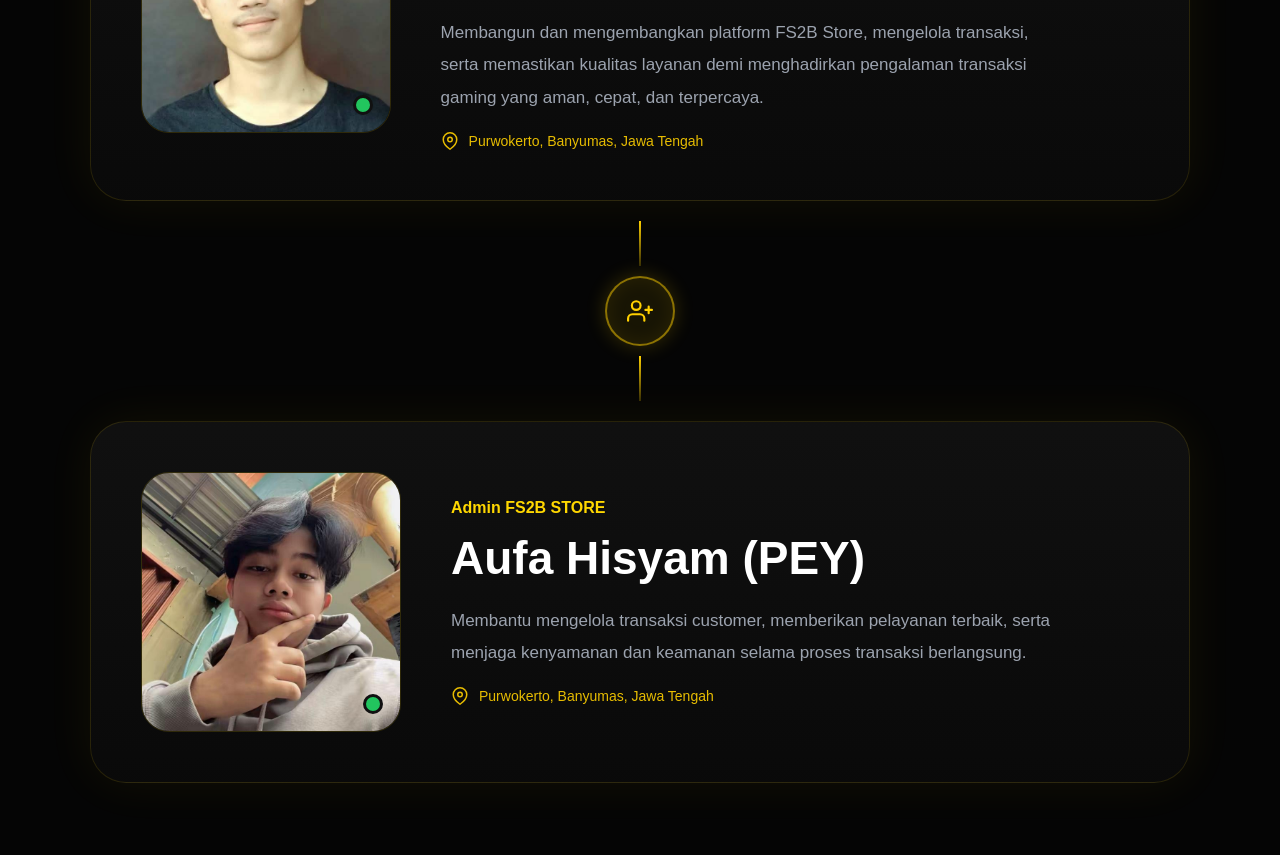
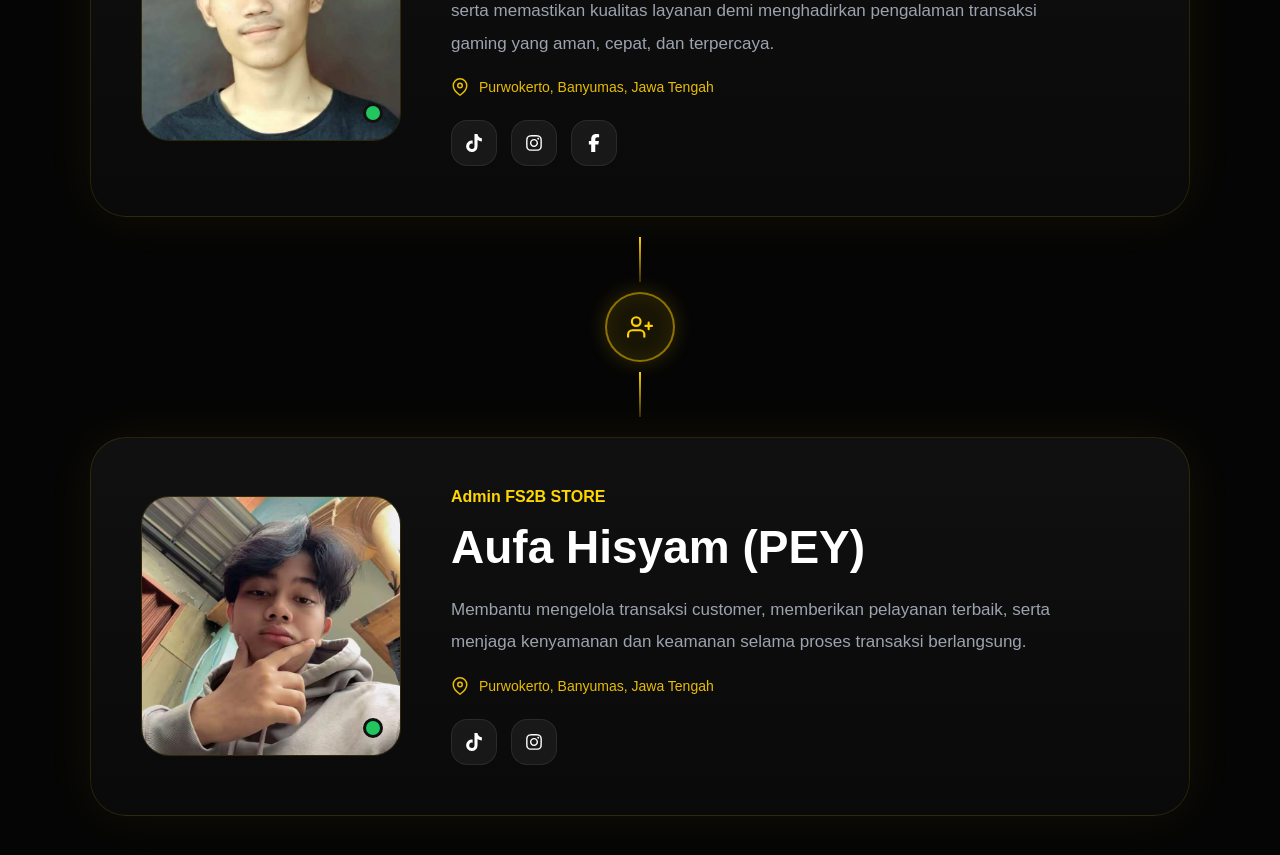
Before and after one commit to aksaraitsme31/fs2b-store, a React (Vite) app: page /tentang-kami in a window 1280 px wide. Shown: the part 3660-4515 px from the top of the page. Built offline with nearby package versions, Linux system fonts and the light colour scheme; no server answers.

Commit message:
update tentang kami dan social media founder

```diff
--- a/src/App.css
+++ b/src/App.css
@@ -2832,6 +2832,71 @@
   opacity: 0.9;
 }
 
+/* =========================================
+   FOUNDER SOCIAL
+========================================= */
+
+.founder-social {
+
+  display: flex;
+
+  align-items: center;
+
+  gap: 14px;
+
+  margin-top: 24px;
+
+}
+
+.founder-social a {
+
+  width: 46px;
+
+  height: 46px;
+
+  border-radius: 16px;
+
+  display: flex;
+
+  align-items: center;
+
+  justify-content: center;
+
+  background:
+    rgba(255,255,255,0.06);
+
+  border:
+    1px solid rgba(255,255,255,0.08);
+
+  color: white;
+
+  font-size: 18px;
+
+  backdrop-filter: blur(10px);
+
+  transition: 0.3s ease;
+
+}
+
+.founder-social a:hover {
+
+  background:
+    linear-gradient(
+      135deg,
+      #ffd700,
+      #d4af37
+    );
+
+  color: #111;
+
+  transform:
+    translateY(-5px);
+
+  box-shadow:
+    0 0 20px rgba(255,215,0,0.35);
+
+}
+
 .profile-location svg {
   flex-shrink: 0;
 }
--- a/src/pages/Checkout.jsx
+++ b/src/pages/Checkout.jsx
@@ -134,11 +134,6 @@
             "orders"
           ),
           {
-
-            environment:
-              window.location.hostname === "localhost"
-                ? "localhost"
-                : "production",
 
             product:
               product.name,
--- a/src/pages/RekberSaya.jsx
+++ b/src/pages/RekberSaya.jsx
@@ -19,17 +19,14 @@
 } from "firebase/firestore";
 
 import {
-    db
+    db,
+    auth
 } from "../firebase/firebase";
 
 function RekberSaya() {
 
     const currentUser =
-        JSON.parse(
-            localStorage.getItem(
-                "currentUser"
-            )
-        );
+    auth.currentUser;
 
     const fileInputRefs =
         useRef({});
@@ -300,13 +297,13 @@
                         rekberId,
 
                         sender:
-                            currentUser.username,
+                            currentUser.displayName,
 
                         username:
-                            currentUser.username,
+                            currentUser.displayName,
 
                         role:
-                            currentUser.username ===
+                            currentUser.displayName ===
                                 (
                                     userRekber.find(
                                         (item) =>
@@ -453,7 +450,7 @@
                                     <div
                                         key={msg.id}
                                         className={
-                                            msg.sender === currentUser.username
+                                            msg.sender === currentUser.displayName
                                                 ? "my-chat"
                                                 : "other-chat"
                                         }
--- a/src/pages/TentangKami.jsx
+++ b/src/pages/TentangKami.jsx
@@ -4,6 +4,11 @@
 
 import { motion } from "framer-motion";
 
+import {
+  FaTiktok,
+  FaInstagram,
+  FaFacebookF
+} from "react-icons/fa6";
 
 import {
   ShieldCheck,
@@ -267,6 +272,7 @@
           <div className="founder-grid">
 
             {/* FOUNDER CARD*/}
+
             <motion.div
               className="founder-card"
               initial={{ opacity: 0, y: 40 }}
@@ -294,7 +300,7 @@
                 </span>
 
                 <h3>
-                  Athfal Kurniawan S (TAPULIMUT)
+                  Athfal Kurniawan S (TAPUL)
                 </h3>
 
                 <p>
@@ -324,6 +330,35 @@
                   <span>
                     Purwokerto, Banyumas, Jawa Tengah
                   </span>
+
+                </div>
+
+                {/* SOCIAL */}
+                <div className="founder-social">
+
+                  <a
+                    href="https://tiktok.com/@tapulimut"
+                    target="_blank"
+                    rel="noopener noreferrer"
+                  >
+                    <FaTiktok />
+                  </a>
+
+                  <a
+                    href="https://instagram.com/aksaraitsme"
+                    target="_blank"
+                    rel="noopener noreferrer"
+                  >
+                    <FaInstagram />
+                  </a>
+
+                  <a
+                    href="https://facebook.com/share/18U7nCsAmk/"
+                    target="_blank"
+                    rel="noopener noreferrer"
+                  >
+                    <FaFacebookF />
+                  </a>
 
                 </div>
 
@@ -397,6 +432,7 @@
                   selama proses transaksi berlangsung.
                 </p>
 
+                {/* LOCATION */}
                 <div className="profile-location">
 
                   <svg
@@ -420,6 +456,27 @@
 
                 </div>
 
+                {/* SOCIAL */}
+                <div className="founder-social">
+
+                  <a
+                    href="https://tiktok.com/@peyy_130"
+                    target="_blank"
+                    rel="noopener noreferrer"
+                  >
+                    <FaTiktok />
+                  </a>
+
+                  <a
+                    href="https://instagram.com/lynxpey"
+                    target="_blank"
+                    rel="noopener noreferrer"
+                  >
+                    <FaInstagram />
+                  </a>
+
+                </div>
+
               </div>
 
             </motion.div>
```
